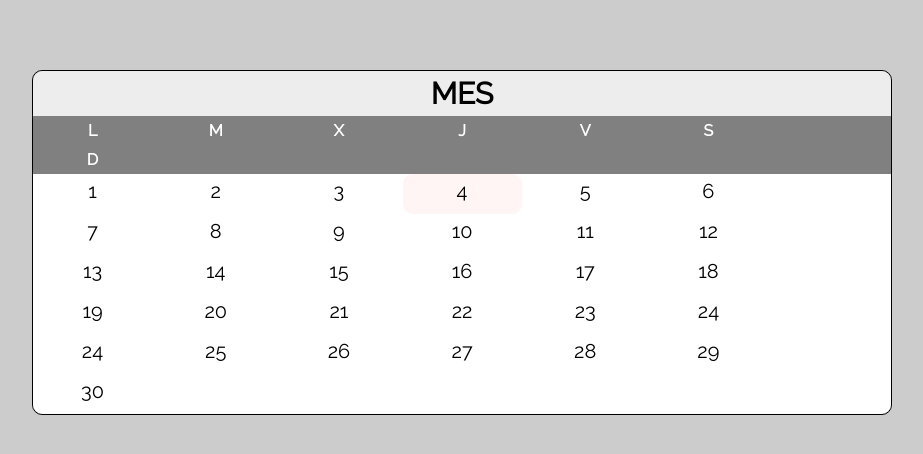
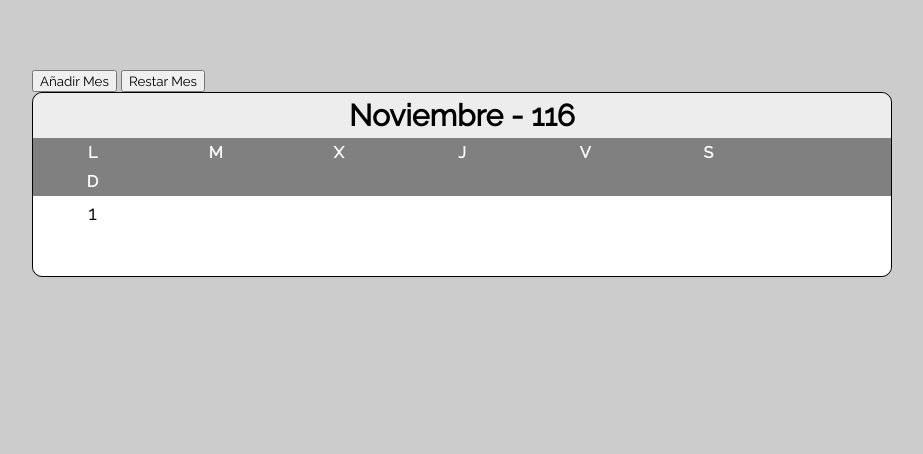
Before and after one commit to RSginer/rcalendarjs, a plain HTML site: page index.html in a window 1280 px wide. Shown: the whole page, without its empty margins (178-1101 px from the left). Drawn offline with Linux system fonts and the light colour scheme.

Commit message:
Funciones añadir mes y restar mes. Problema con el año :(

```diff
--- a/css/calendar.css
+++ b/css/calendar.css
@@ -41,7 +41,7 @@
 .calendar_body_week_day{
         display: inline-block;
         width: 13.87971429%;
-        height: 5%;
+        height: 80px;
         text-align: center;
         padding: 5px;
         border-radius:10px;
--- a/css/styles.css
+++ b/css/styles.css
@@ -1,12 +1,11 @@
 @import 'https://fonts.googleapis.com/css?family=Raleway';
 
 *{
-
     box-sizing: border-box;
     font-family: Raleway, Arial, Helvetica, sans-serif;
 }
 
-html, body{
+html, body {
     margin:0px;
     padding: 0px;
     background-color: #CCCCCC;
--- a/index.html
+++ b/index.html
@@ -1,16 +1,16 @@
 <html>
-
     <head>
         <title>JSCalendar by RSginer</title>
         <link rel="stylesheet" href="css/styles.css" />
         <link rel="stylesheet" href="css/calendar.css" />
-    <script src="js/calendar.js"></script>
+        <meta charset="UTF-8">
     </head>
-
     <body>
         <div class="container">
-        <div class="calendar">
-            <div class="calendar_header">MES</div>
+            <button onclick="addMonth()">Añadir Mes</button>
+            <button onclick="subMonth()">Restar Mes</button>
+            <div id="calendar" class="calendar">
+                <div id="header" class="calendar_header">MES</div>
                 <div class="calendar_body">
                     <div class="calendar_body_days">
                         <div class="calendar_body_days_day">L</div>
@@ -25,101 +25,12 @@
                         <div class="calendar_body_week_day">
                             1
                         </div>
-                    <div class="calendar_body_week_day">
-                        2
-                    </div>
-                    <div class="calendar_body_week_day">
-                        3
-                    </div>
-                    <div class="calendar_body_week_day calendar_body_week_day--current-day">
-                        4
-                    </div>
-                    <div class="calendar_body_week_day">
-                        5
-                    </div>
-                    <div class="calendar_body_week_day">
-                        6
-                    </div>
-                    <div class="calendar_body_week_day">
-                        7
-                    </div>
-                    <div class="calendar_body_week_day">
-                        8
-                    </div>
-                    <div class="calendar_body_week_day">
-                        9
-                    </div>
-                    <div class="calendar_body_week_day">
-                        10
-                    </div>
-                    <div class="calendar_body_week_day">
-                        11
-                    </div>
-                    <div class="calendar_body_week_day">
-                        12
-                    </div>
-                    <div class="calendar_body_week_day">
-                        13
-                    </div>
-                    <div class="calendar_body_week_day">
-                        14
-                    </div>
-                    <div class="calendar_body_week_day">
-                        15
-                    </div>
-                    <div class="calendar_body_week_day">
-                        16
-                    </div>
-                    <div class="calendar_body_week_day">
-                        17
-                    </div>
-                    <div class="calendar_body_week_day">
-                        18
-                    </div>
-                    <div class="calendar_body_week_day">
-                        19
-                    </div>
-                    <div class="calendar_body_week_day">
-                        20
-                    </div>
-                    <div class="calendar_body_week_day">
-                        21
-                    </div>
-                    <div class="calendar_body_week_day">
-                        22
-                    </div>
-                    <div class="calendar_body_week_day">
-                        23
-                    </div>
-                    <div class="calendar_body_week_day">
-                        24
-                    </div>
-                    <div class="calendar_body_week_day">
-                        24
-                    </div>
-                    <div class="calendar_body_week_day">
-                        25
-                    </div>
-                    <div class="calendar_body_week_day">
-                        26
-                    </div>
-                    <div class="calendar_body_week_day">
-                        27
-                    </div>
-                    <div class="calendar_body_week_day">
-                        28
-                    </div>
-                    <div class="calendar_body_week_day">
-                        29
-                    </div>
-                    <div class="calendar_body_week_day">
-                        30
-                    </div>
                     </div>
                 </div>
                 <div class="calendar_footer"></div>
             </div>
         </div>
+        <script src="js/calendar.js"></script>
     </body>
 
 </html>
--- a/js/calendar.js
+++ b/js/calendar.js
@@ -0,0 +1,38 @@
+var _d = new Date(2016, 10, 01);
+_date = new Date(_d.getYear(), _d.getMonth(), 01);
+console.log(_date)
+initCalendar(_date);
+
+function initCalendar(date) {
+    var header = document.getElementById("header");
+    var days = ["Domingo", "Lunes", "Martes", "Miercoles", "Jueves", "Viernes", "Sabado"];
+    var months = ["Enero", "Febrero", "Marzo", "Abril", "Mayo", "Junio", "Julio", "Agosto", "Septiembre", "Octubre", "Noviembre", "Diciembre"];
+    header.innerHTML = months[date.getMonth()] + " - " + date.getFullYear();
+}
+
+function addMonth() {
+    if (this._date.getMonth() >= 11) {
+        this._date = new Date((this._date.getYear() + 1), 00, 01);
+    } else {
+        this._date = new Date(this._date.getYear(), (this._date.getMonth() + 1), 01);
+    }
+    initCalendar(this._date);
+}
+
+function addMonth() {
+    if (this._date.getMonth() >= 11) {
+        this._date = new Date((this._date.getYear() + 1), 00, 01);
+    } else {
+        this._date = new Date(this._date.getYear(), (this._date.getMonth() + 1), 01);
+    }
+    initCalendar(this._date);
+}
+
+function subMonth(){
+      if (this._date.getMonth() <= 0) {
+        this._date = new Date((this._date.getYear() - 1), 11, 01);
+    } else {
+        this._date = new Date(this._date.getYear(), (this._date.getMonth() - 1), 01);
+    }
+    initCalendar(this._date);
+}
```
Lines whose indentation alone changed are shown as unchanged.
